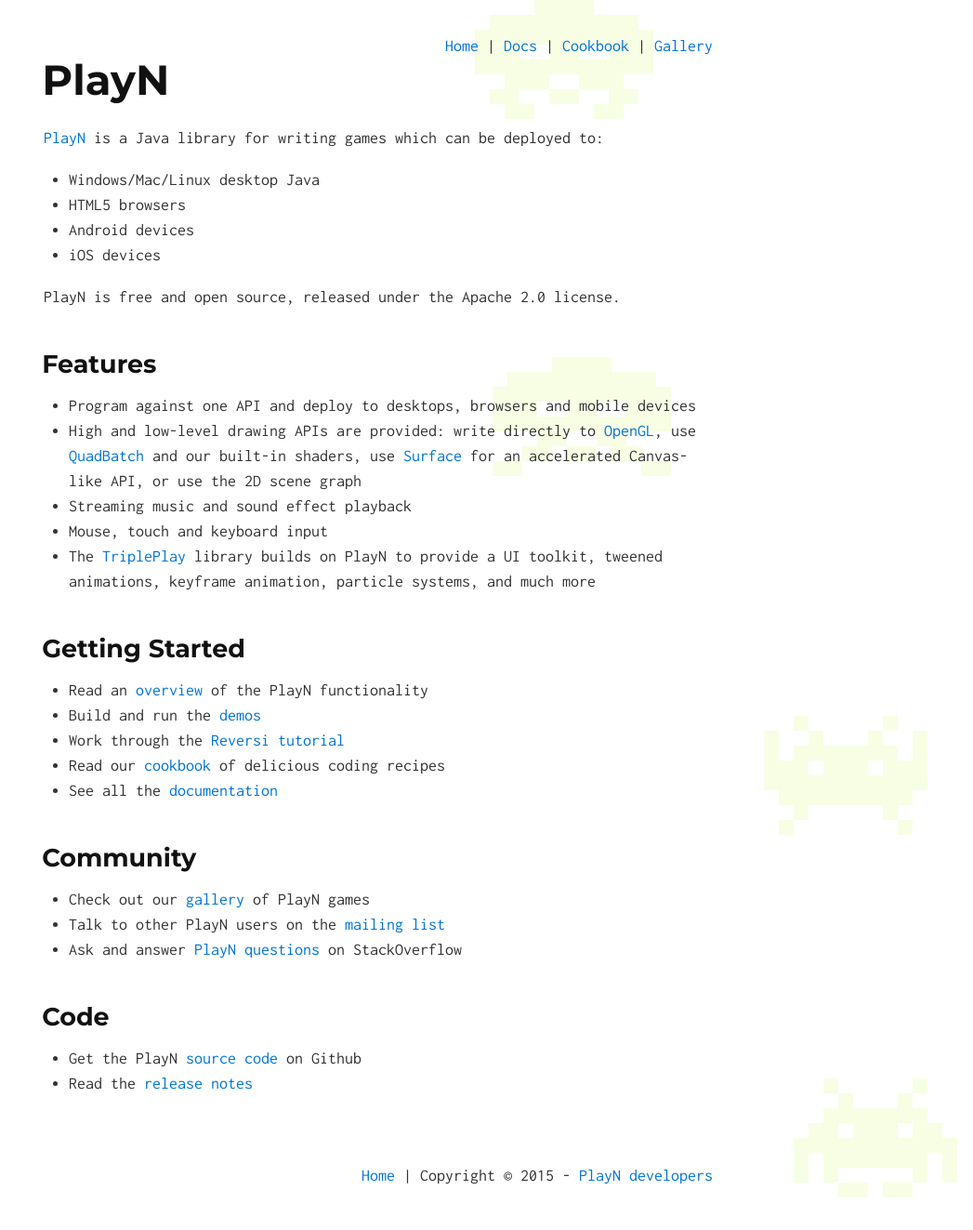
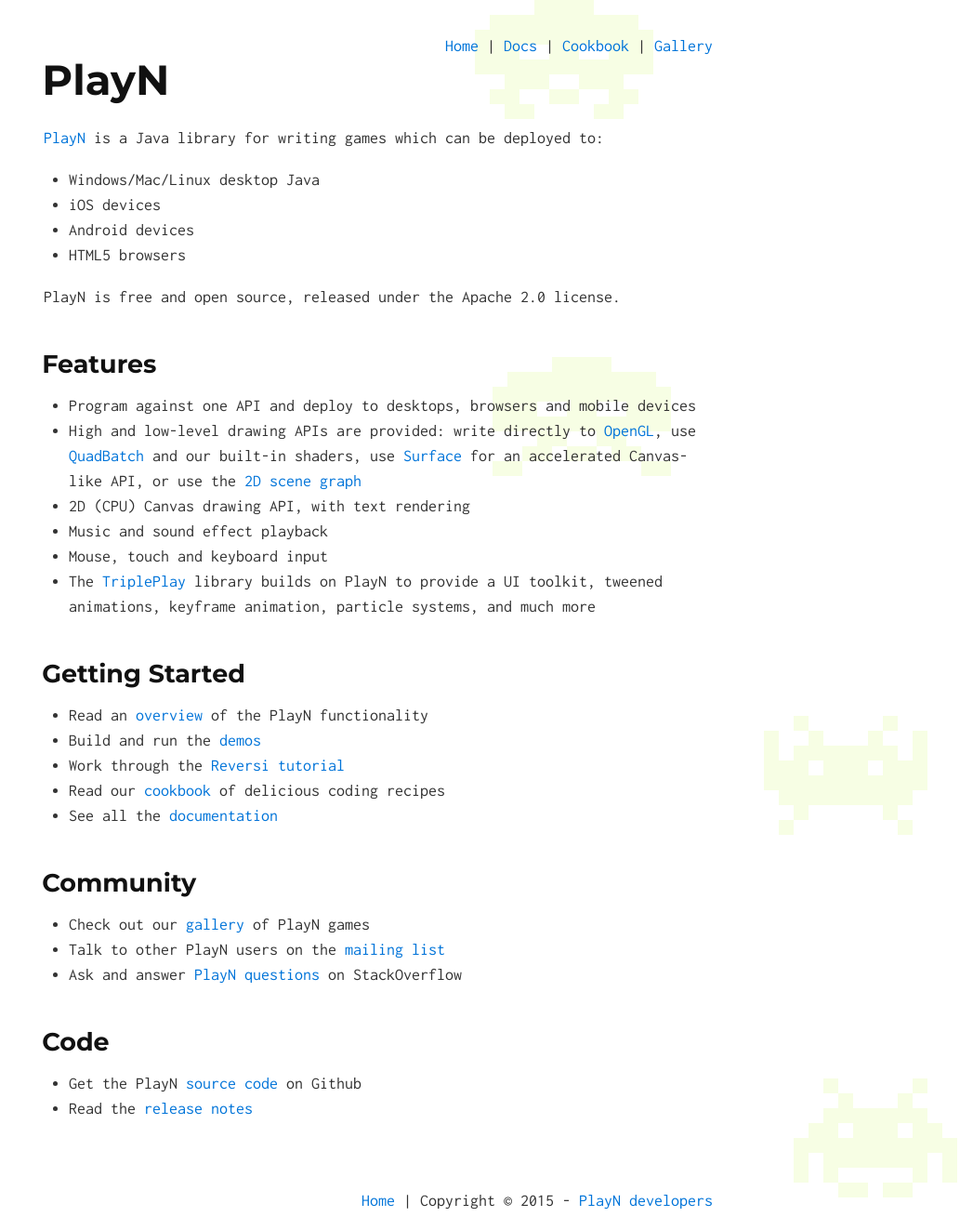
Before and after one commit to playn/playn.github.io, a Jekyll site: the page built from index.md, in a window 1280 px wide. Shown: the whole page at 93% size, without its empty margins (233-1280 px from the left). Built offline with Jekyll 4.4.1, drawn with Linux system fonts in a browser that asks for light colours; Markdown is read by kramdown in place of the engine named in the settings; before the commit the page ends 1296 px from its top, so only the background shows below that.

```diff
--- a/index.md
+++ b/index.md
@@ -7,9 +7,9 @@
 [PlayN] is a Java library for writing games which can be deployed to:
 
 * Windows/Mac/Linux desktop Java
+* iOS devices
+* Android devices
 * HTML5 browsers
-* Android devices
-* iOS devices
 
 PlayN is free and open source, released under the Apache 2.0 license.
 
@@ -17,8 +17,9 @@
 
 * Program against one API and deploy to desktops, browsers and mobile devices
 * High and low-level drawing APIs are provided: write directly to [OpenGL], use [QuadBatch] and our
-  built-in shaders, use [Surface] for an accelerated Canvas-like API, or use the 2D scene graph
-* Streaming music and sound effect playback
+  built-in shaders, use [Surface] for an accelerated Canvas-like API, or use the [2D scene graph]
+* 2D (CPU) Canvas drawing API, with text rendering
+* Music and sound effect playback
 * Mouse, touch and keyboard input
 * The [TriplePlay] library builds on PlayN to provide a UI toolkit, tweened animations, keyframe
   animation, particle systems, and much more
@@ -43,8 +44,9 @@
 * Get the PlayN [source code](http://github.com/playn/playn) on Github
 * Read the [release notes](docs/release_notes.html)
 
+[2D scene graph]: docs/overview.html#scene-graph
+[OpenGL]: docs/overview.html#opengl
 [PlayN]: http://playn.github.io
-[OpenGL]: docs/overview.html#opengl
 [QuadBatch]: docs/overview.html#quadbatch
 [Surface]: docs/overview.html#surface
 [TriplePlay]: https://github.com/threerings/tripleplay
```
Also changed, not shown: docs/skeleton.md (+1 -1 lines).
